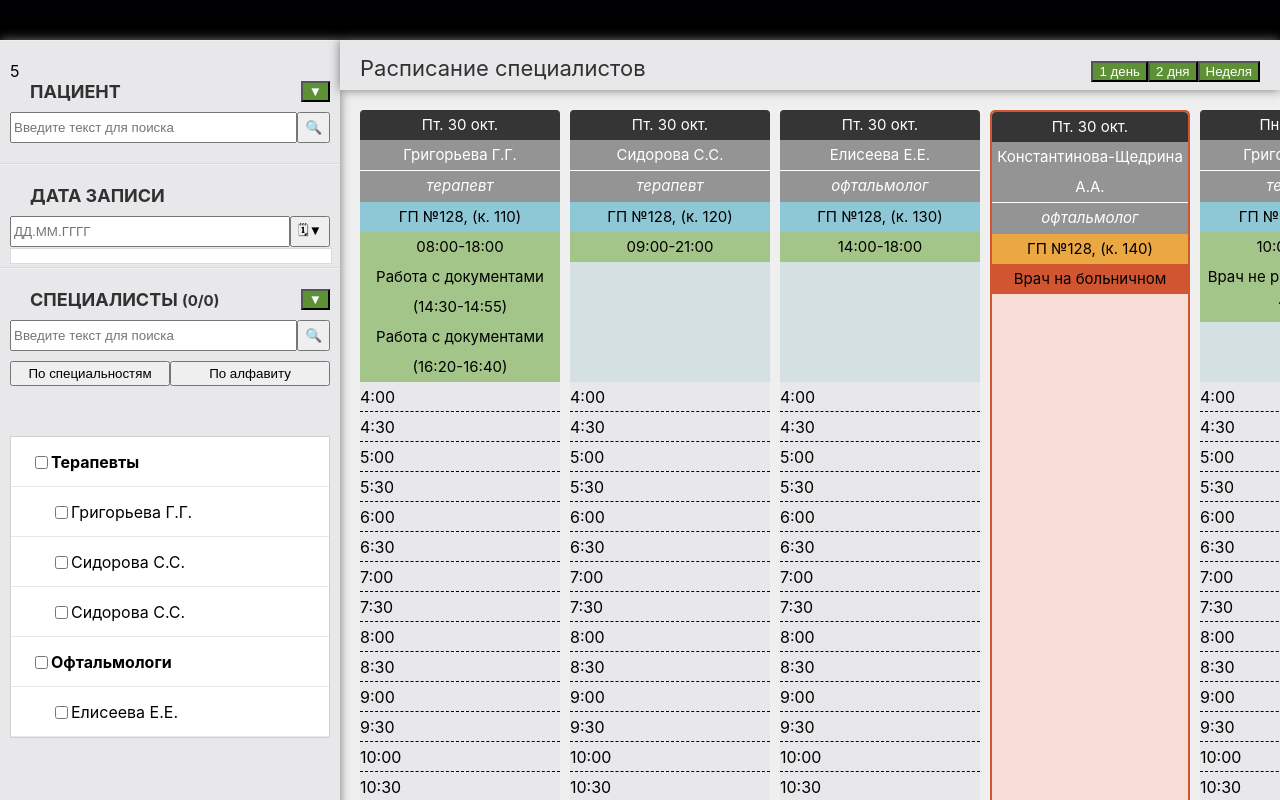
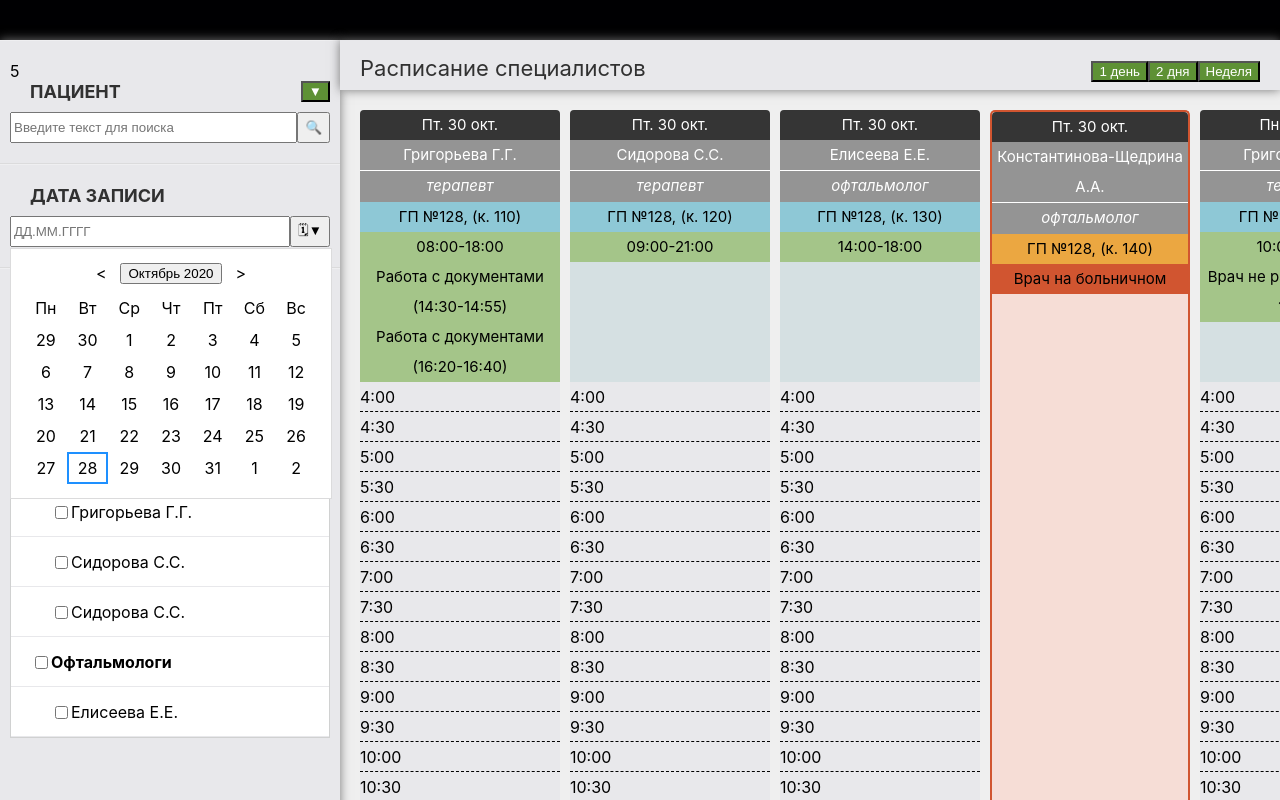
Before and after one commit to pwrmind/react-schedule, a React (Create React App) app: page / in a window 1280 px wide. Both pictures are taken after a click on the button "🗓▼". Shown: the top 800 px of the page. Built offline with nearby package versions, Linux system fonts and the light colour scheme.

Commit message:
add datePicker

```diff
--- /dev/null
+++ b/src/components/DatePicker/DatePicker.scss
@@ -0,0 +1,53 @@
+.date-picker {
+	flex: 1;
+	padding: 14px;
+
+	&__header {
+		display: flex;
+		justify-content: center;
+		margin-bottom: 8px;
+	}
+
+	&__prev-btn,
+	&__next-btn {
+		padding: 0 14px;
+		cursor: pointer;
+	}
+
+	&__body {
+		display: flex;
+		flex-direction: column;
+		justify-content: space-between;
+	}
+
+	&__week {
+		display: flex;
+		flex-direction: row;
+	}
+
+	&__day {
+		flex: 1;
+		padding: 4px 8px;
+		vertical-align: middle;
+		text-align: center;
+		border: 2px solid transparent;
+
+		&--today {
+			border: 2px solid dodgerblue;
+
+			&:hover {
+				background-color: #0081ff;
+			}
+		}
+
+		&--selected {
+			background-color: dodgerblue;
+			color: white;
+		}
+
+		&:hover {
+			background-color: #eaeaea;
+			cursor: pointer;
+		}
+	}
+}
--- /dev/null
+++ b/src/components/DatePicker/DatePicker.tsx
@@ -0,0 +1,172 @@
+import React, { Component } from 'react';
+
+import './DatePicker.scss';
+
+export interface DatePickerProps {
+	date: Date;
+	monthNames: Array<string>;
+	weekDayNames: Array<string>;
+	onChange: Function;
+}
+
+export default class DatePicker extends Component<DatePickerProps> {
+	static defaultProps: DatePickerProps = {
+		date: new Date(),
+		monthNames: ['Январь', 'Февраль', 'Март', 'Апрель', 'Май', 'Июнь', 'Июль', 'Август', 'Сентябрь', 'Октябрь', 'Ноябрь', 'Декабрь'],
+		weekDayNames: ['Пн', 'Вт', 'Ср', 'Чт' , 'Пт', 'Сб', 'Вс'],
+		onChange: Function.prototype
+	};
+
+	public state = {
+		date: this.props.date,
+		currentDate: new Date(),
+		selectedDate: null
+	};
+
+	public yearSelect: any;
+
+	public monthSelect: any;
+
+	public get year(): number {
+		return this.state.date.getFullYear();
+	}
+
+	public get month(): number {
+		return this.state.date.getMonth();
+	}
+
+	public get monthName(): string {
+		return this.props.monthNames[this.month];
+	}
+
+	public get day(): number {
+		return this.state.date.getDate();
+	}
+
+	public areEqual(a: Date, b: Date | null) {
+		if (!a || !b) {
+			return false;
+		}
+
+		return (
+			a.getFullYear() === b.getFullYear() &&
+			a.getMonth() === b.getMonth() &&
+			a.getDate() === b.getDate()
+		);
+	}
+
+	public isLeapYear(year: number) {
+		return !((year % 4) || (!(year % 100) && (year % 400)));
+	}
+
+	public getDaysInMonth(date: Date) {
+		const DAYS_IN_MONTH = [31, 28, 31, 30, 31, 30, 31, 31, 30, 31, 30, 31],
+			February = 1,
+			month = date.getMonth(),
+			year = date.getFullYear();
+
+		if (month === February && this.isLeapYear(year)) {
+			return DAYS_IN_MONTH[month] + 1;
+		}
+
+		return DAYS_IN_MONTH[month];
+	}
+
+	public getDayOfWeek(date: Date) {
+		return Math.abs(date.getDay() - 6);
+	}
+
+	public getMonthData(year: number, month: number) {
+		const DAYS_IN_WEEK = 7;
+		const result: Array<Array<Date>> = [];
+		const date = new Date(year, month);
+		const daysInMonth = this.getDaysInMonth(date);
+		const monthStartsOn = this.getDayOfWeek(date);
+		let day = 1 - monthStartsOn;
+
+		for (let i = 0; i < (daysInMonth + monthStartsOn) / DAYS_IN_WEEK; i++) {
+			result[i] = [];
+
+			for (let j = 0; j < DAYS_IN_WEEK; j++) {
+				result[i][j] = new Date(year, month, day++);
+			}
+		}
+
+		return result;
+	}
+
+	public onClickPrevMonth = () => {
+		const date = new Date(this.year, this.month - 1);
+		this.setState({ date });
+	};
+
+	public onClickNextMonth = () => {
+		const date = new Date(this.year, this.month + 1);
+		this.setState({ date });
+	};
+
+	public onDayClick = (date: Date) => {
+		this.setState({ selectedDate: date });
+		this.props.onChange(date);
+	};
+
+	render() {
+		const { weekDayNames } = this.props;
+		const { currentDate, selectedDate } = this.state;
+
+		const monthData: Array<Array<Date>> = this.getMonthData(this.year, this.month);
+
+		return (
+			<div className="date-picker">
+				<div className="date-picker__header">
+					<div
+						className="date-picker__prev-btn"
+						onClick={this.onClickPrevMonth}
+					>
+						{'<'}
+					</div>
+
+					<button>
+						{this.monthName} {this.year}
+					</button>
+
+					<div
+						className="date-picker__next-btn"
+						onClick={this.onClickNextMonth}
+					>
+						{'>'}
+					</div>
+				</div>
+
+				<div className="date-picker__body">
+					<div className="date-picker__week">
+						{weekDayNames.map(name =>
+							<div
+								key={name}
+								className="date-picker__day"
+							>
+								{name}
+							</div>
+						)}
+					</div>
+
+					{monthData.map((week, index) =>
+						<div className="date-picker__week">
+							{week.map((date, index) =>
+								<div
+									key={index}
+									className={
+										`date-picker__day ${this.areEqual(date, currentDate) ? 'date-picker__day--today' : ''} ${this.areEqual(date, selectedDate) ? 'date-picker__day--selected' : ''}`
+									}
+									onClick={() => this.onDayClick(date)}
+								>
+									{date.getDate()}
+								</div>
+							)}
+						</div>
+					)}
+				</div>
+			</div>
+		);
+	}
+}
--- a/src/views/Schedule/LeftPanel/DateAppointment/DateAppointment.scss
+++ b/src/views/Schedule/LeftPanel/DateAppointment/DateAppointment.scss
@@ -21,7 +21,6 @@
 
 		display: flex;
 		width: 100%;
-		padding-top: 14px;
 
 		background-color: #fff;
 		border: 1px solid #dbdbdc;
--- a/src/views/Schedule/LeftPanel/DateAppointment/DateAppointment.tsx
+++ b/src/views/Schedule/LeftPanel/DateAppointment/DateAppointment.tsx
@@ -1,18 +1,35 @@
 import React, { Component } from 'react';
-// import DatePicker from '../../../../components/DatePicker/DatePicker';
+import DatePicker from '../../../../components/DatePicker/DatePicker';
 
 import './DateAppointment.scss';
 
 export default class DateAppointment extends Component {
+	public state = {
+		showDatePicker: false
+	};
+
+	public showToggle = () => {
+		this.setState({
+			showDatePicker: !this.state.showDatePicker
+		});
+	}
+
 	render() {
 		return (
 			<div className="date-appointment__root">
 				<input className="date-appointment__input" placeholder="ДД.ММ.ГГГГ"/>
-				<button className="date-appointment__button">🗓▼</button>
+				<button
+					className="date-appointment__button"
+					onClick={this.showToggle}
+				>
+					🗓▼
+				</button>
 
-				<div className="date-appointment__calendar">
-					{/* <DatePicker/> */}
-				</div>
+				{ this.state.showDatePicker ? (
+					<div className="date-appointment__calendar">
+						<DatePicker/>
+					</div>
+				) : null }
 			</div>
 		);
 	}
```
